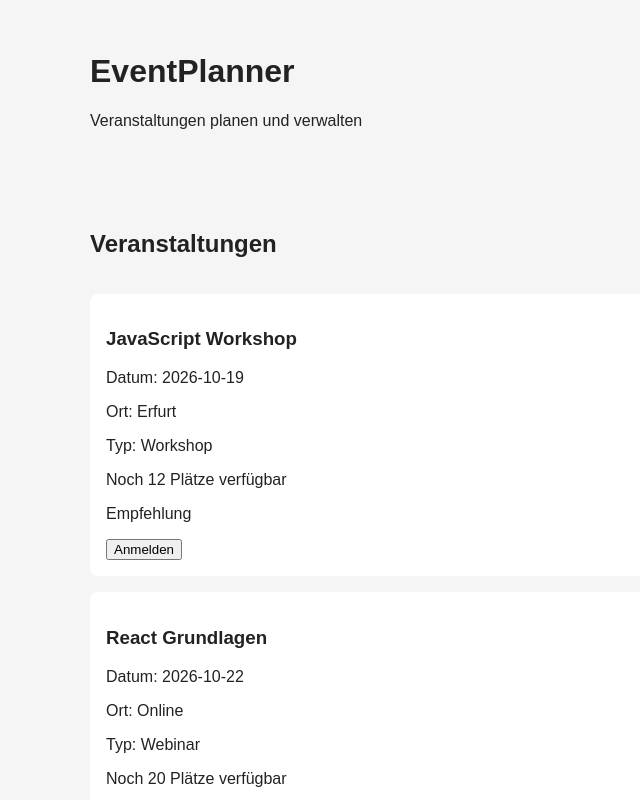
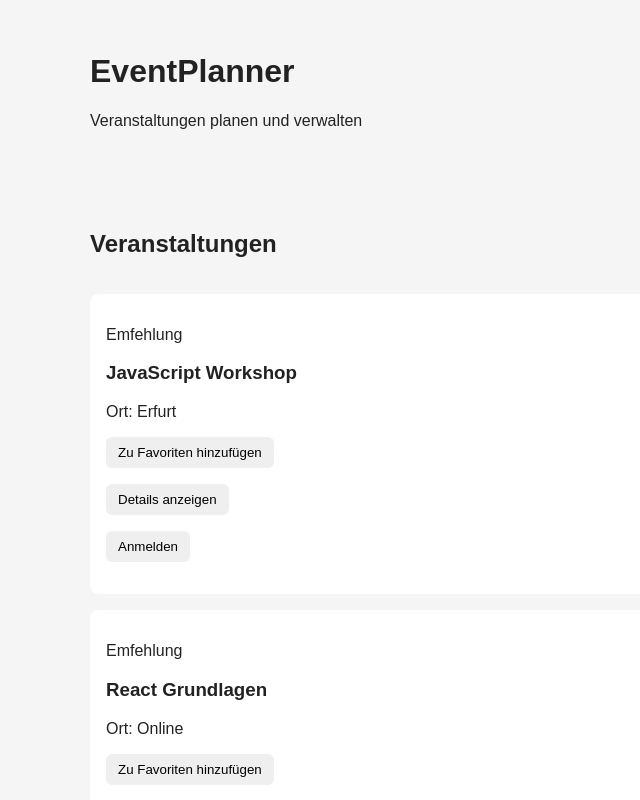
Before and after one commit to tzschoe/eventplanner, a React (Vite) app: page / in a window 1280 px wide. Shown: the top 800 px of the page, without its empty margins (0-640 px from the left). Built offline with nearby package versions, Linux system fonts and the light colour scheme.

Commit message:
Complete React state day

```diff
--- a/src/components/EventCard.jsx
+++ b/src/components/EventCard.jsx
@@ -1,13 +1,48 @@
+import { useState } from "react";
+
 function EventCard({ title, date, location, eventType, seats, online, featured, registrationOpen }) {
+    const [showDetails, setShowDetails] = useState(false);
+    const [favorite, setFavorite] = useState(false);
+
     return (
         <article className="event-card">
+            {featured && (
+                <p className="event-card-featured">
+                    Emfehlung
+                </p>
+            )}
+
+            {favorite && (
+                <p className="event-card-favorite">
+                    Favorit
+                </p>
+            )}
+
             <h3>{title}</h3>
-            <p>Datum: {date}</p>
             <p>Ort: {online ? "Online" : location}</p>
-            <p>Typ: {eventType}</p>
-            <p>{seats > 0 ? `Noch ${seats} Plätze verfügbar` : "Ausgebucht"}</p>
+
+            <button onClick={() => setFavorite(!favorite)}>
+                {favorite ? "Aus Favoriten entfernen" : "Zu Favoriten hinzufügen"}
+            </button>
+
+
+
+
+
+            <button onClick={() => setShowDetails(!showDetails)}>
+                {showDetails ? "Details ausblenden" : "Details anzeigen"}
+            </button>
+
+            {showDetails && (
+                <div className="event-card-details">
+                <p>Datum: {date}</p>
+                <p>Typ: {eventType}</p>
+                <p>{seats > 0 ? `Noch ${seats} Plätze verfügbar` : "Ausgebucht"}</p>
+                </div>
+            )}
+
             {!registrationOpen && (<p>Anmeldung geschlossen</p>)}
-            {featured && <p className="event-card-featured"> Empfehlung</p>}
+
             <button disabled={seats === 0 || !registrationOpen}>Anmelden</button>
         </article>
     );
--- a/src/demos/main.jsx
+++ b/src/demos/main.jsx
@@ -5,11 +5,12 @@ import StateProblem from "./components/StateProblem.jsx";
 import Counter from "./components/Counter";
 import Toggle from "./components/Toggle";
 import NameInput from "./components/NameInput";
+import LikeButton from "./components/LikeButton";
 
 const rootElement = document.querySelector("#root");
 const root = createRoot(rootElement);
 
 
 root.render(
-    <NameInput />
+    <LikeButton />
 );
--- a/src/styles.css
+++ b/src/styles.css
@@ -60,6 +60,12 @@ main {
   border-left-color: darkorange;
 }
 
-.course-card {
-  border: 1px solid #ddd;
+button {
+  display: block;
+  padding: 0.5rem 0.75rem;
+  border: 0;
+  border-radius: 0.375rem;
+  cursor: pointer;
+  margin: 1rem 0;
+  justify-self: start;
 }
```
Also changed, not shown: src/demos/components/LikeButton.jsx (added, +16 -0 lines).
